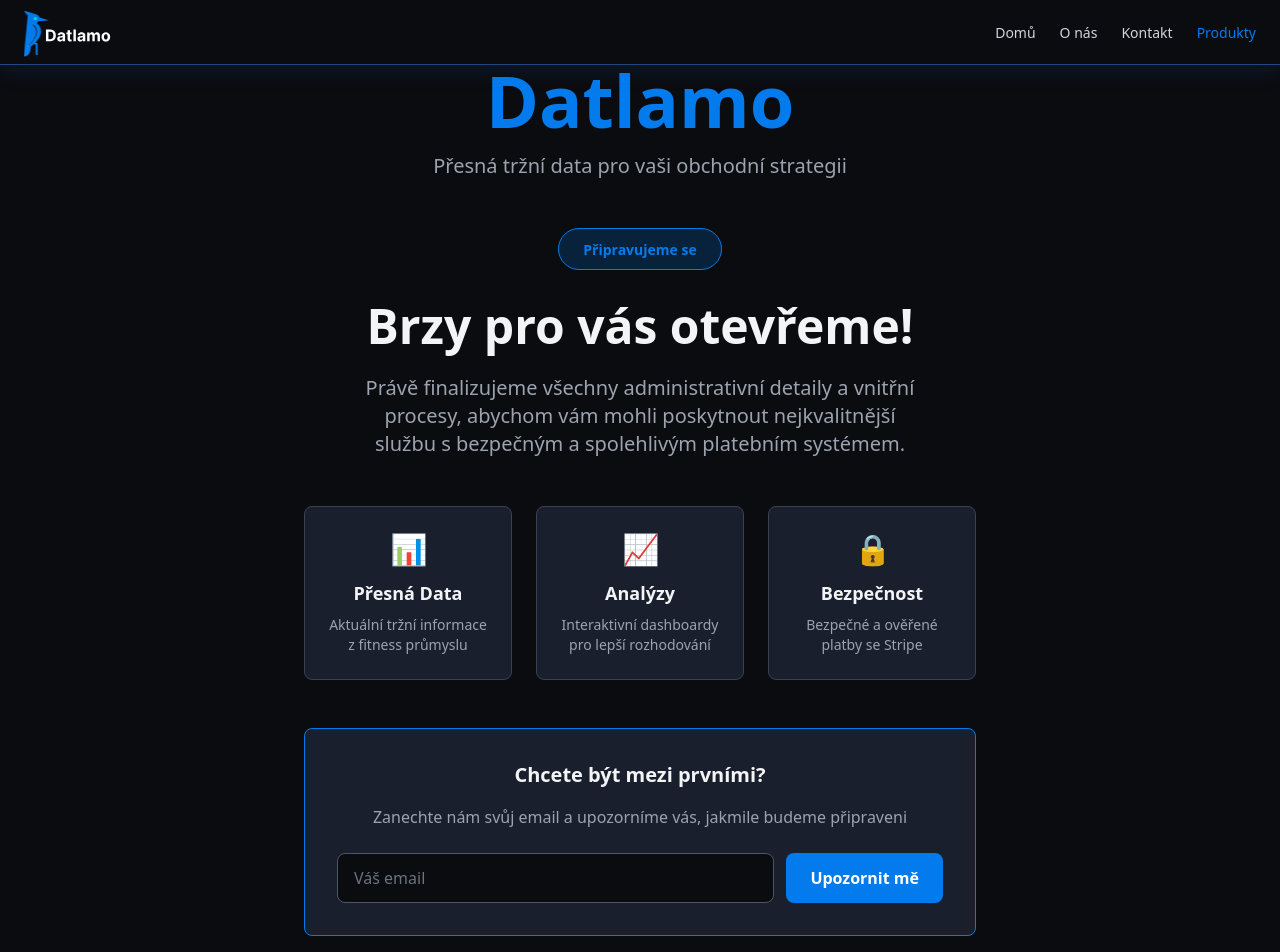
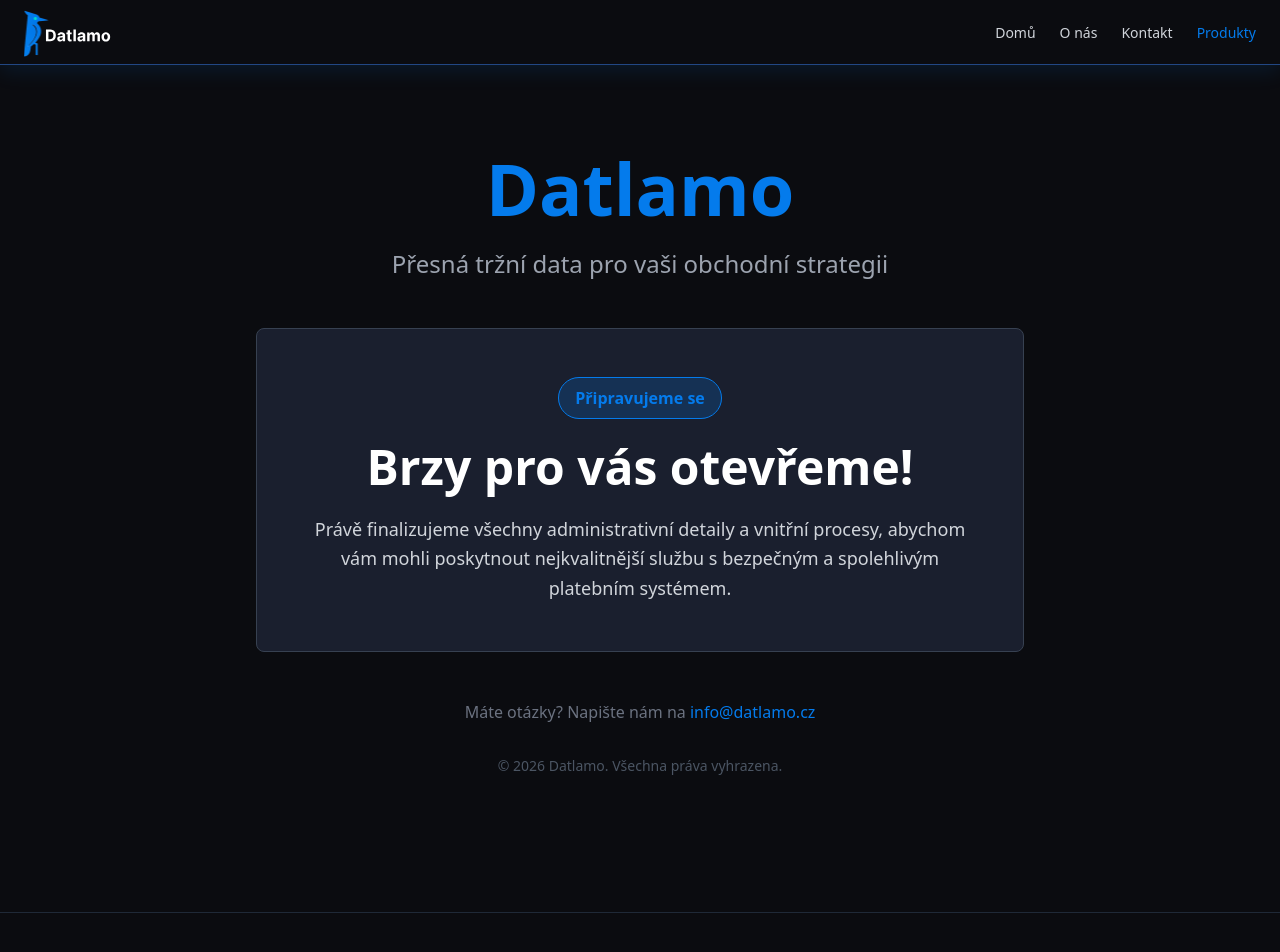
Before and after one commit to matejmuzik/my-nextjs-app, a Next.js app: page /coming-soon in a window 1280 px wide. Shown: the top 952 px of the page. Built offline with nearby package versions, Linux system fonts and the light colour scheme.

Commit message:
Simplify Coming Soon page to text-only design

```diff
--- a/app/coming-soon/page.tsx
+++ b/app/coming-soon/page.tsx
@@ -1,103 +1,39 @@
 export default function ComingSoon() {
   return (
     <div className="min-h-screen bg-[var(--page-bg)] text-gray-100 flex items-center justify-center px-6">
-      <div className="max-w-2xl mx-auto text-center">
-        {/* Logo/Title */}
-        <div className="mb-12">
-          <h1 className="text-6xl md:text-7xl font-extrabold text-[#047BEC] mb-4">
+      <div className="max-w-3xl mx-auto text-center">
+        <h1 className="text-6xl md:text-7xl font-extrabold text-[#047BEC] mb-6">
           Datlamo
         </h1>
-          <p className="text-gray-400 text-lg md:text-xl">
+
+        <p className="text-gray-400 text-xl md:text-2xl mb-12 leading-relaxed">
           Přesná tržní data pro vaši obchodní strategii
         </p>
+
+        <div className="bg-[#1a1f2e] border border-gray-700 rounded-lg p-12 mb-12">
+          <div className="inline-block px-4 py-2 bg-[#047BEC]/20 border border-[#047BEC] rounded-full mb-6">
+            <span className="text-[#047BEC] font-semibold">Připravujeme se</span>
           </div>
 
-        {/* Coming Soon */}
-        <div className="mb-12">
-          <div className="inline-block px-6 py-2 bg-[#047BEC]/20 border border-[#047BEC] rounded-full mb-8">
-            <span className="text-[#047BEC] font-semibold text-sm">Připravujeme se</span>
-          </div>
-
-          <h2 className="text-4xl md:text-5xl font-bold mb-6">
+          <h2 className="text-4xl md:text-5xl font-bold text-white mb-6">
             Brzy pro vás otevřeme!
           </h2>
 
-          <p className="text-gray-400 text-lg md:text-xl max-w-xl mx-auto leading-relaxed">
+          <p className="text-gray-300 text-lg leading-relaxed max-w-2xl mx-auto">
             Právě finalizujeme všechny administrativní detaily a vnitřní procesy,
             abychom vám mohli poskytnout nejkvalitnější službu s bezpečným a
             spolehlivým platebním systémem.
           </p>
         </div>
 
-        {/* Features */}
-        <div className="grid grid-cols-1 md:grid-cols-3 gap-6 mb-12">
-          <div className="bg-[#1a1f2e] p-6 rounded-lg border border-gray-700">
-            <div className="text-3xl mb-3">📊</div>
-            <h3 className="font-bold text-lg mb-2">Přesná Data</h3>
-            <p className="text-gray-400 text-sm">
-              Aktuální tržní informace z fitness průmyslu
+        <p className="text-gray-500 mb-8">
+          Máte otázky? Napište nám na <a href="mailto:info@datlamo.cz" className="text-[#047BEC] hover:underline">info@datlamo.cz</a>
         </p>
-          </div>
 
-          <div className="bg-[#1a1f2e] p-6 rounded-lg border border-gray-700">
-            <div className="text-3xl mb-3">📈</div>
-            <h3 className="font-bold text-lg mb-2">Analýzy</h3>
-            <p className="text-gray-400 text-sm">
-              Interaktivní dashboardy pro lepší rozhodování
-            </p>
-          </div>
-
-          <div className="bg-[#1a1f2e] p-6 rounded-lg border border-gray-700">
-            <div className="text-3xl mb-3">🔒</div>
-            <h3 className="font-bold text-lg mb-2">Bezpečnost</h3>
-            <p className="text-gray-400 text-sm">
-              Bezpečné a ověřené platby se Stripe
-            </p>
-          </div>
-        </div>
-
-        {/* Newsletter Signup */}
-        <div className="bg-[#1a1f2e] border border-[#047BEC] rounded-lg p-8 mb-12">
-          <h3 className="text-xl font-bold mb-4">
-            Chcete být mezi prvními?
-          </h3>
-          <p className="text-gray-400 mb-6">
-            Zanechte nám svůj email a upozorníme vás, jakmile budeme připraveni
-          </p>
-          <form className="flex flex-col sm:flex-row gap-3">
-            <input
-              type="email"
-              placeholder="Váš email"
-              className="flex-1 px-4 py-3 bg-[#0B0C10] border border-gray-600 rounded-lg text-white placeholder-gray-500 focus:outline-none focus:border-[#047BEC]"
-              required
-            />
-            <button
-              type="submit"
-              className="px-6 py-3 bg-[#047BEC] text-white font-semibold rounded-lg hover:bg-blue-600 transition-colors whitespace-nowrap"
-            >
-              Upozornit mě
-            </button>
-          </form>
-        </div>
-
-        {/* Contact */}
-        <div className="text-gray-500 text-sm">
-          <p className="mb-4">Máte otázky?</p>
-          <a
-            href="mailto:info@datlamo.cz"
-            className="text-[#047BEC] hover:underline font-semibold"
-          >
-            Kontaktujte nás: info@datlamo.cz
-          </a>
-        </div>
-
-        {/* Footer */}
-        <div className="mt-16 pt-8 border-t border-gray-700">
-          <p className="text-gray-500 text-xs">
+        <p className="text-gray-600 text-sm">
           © 2026 Datlamo. Všechna práva vyhrazena.
         </p>
       </div>
     </div>
-    </div>
   )
 }
```
Lines whose indentation alone changed are shown as unchanged.
